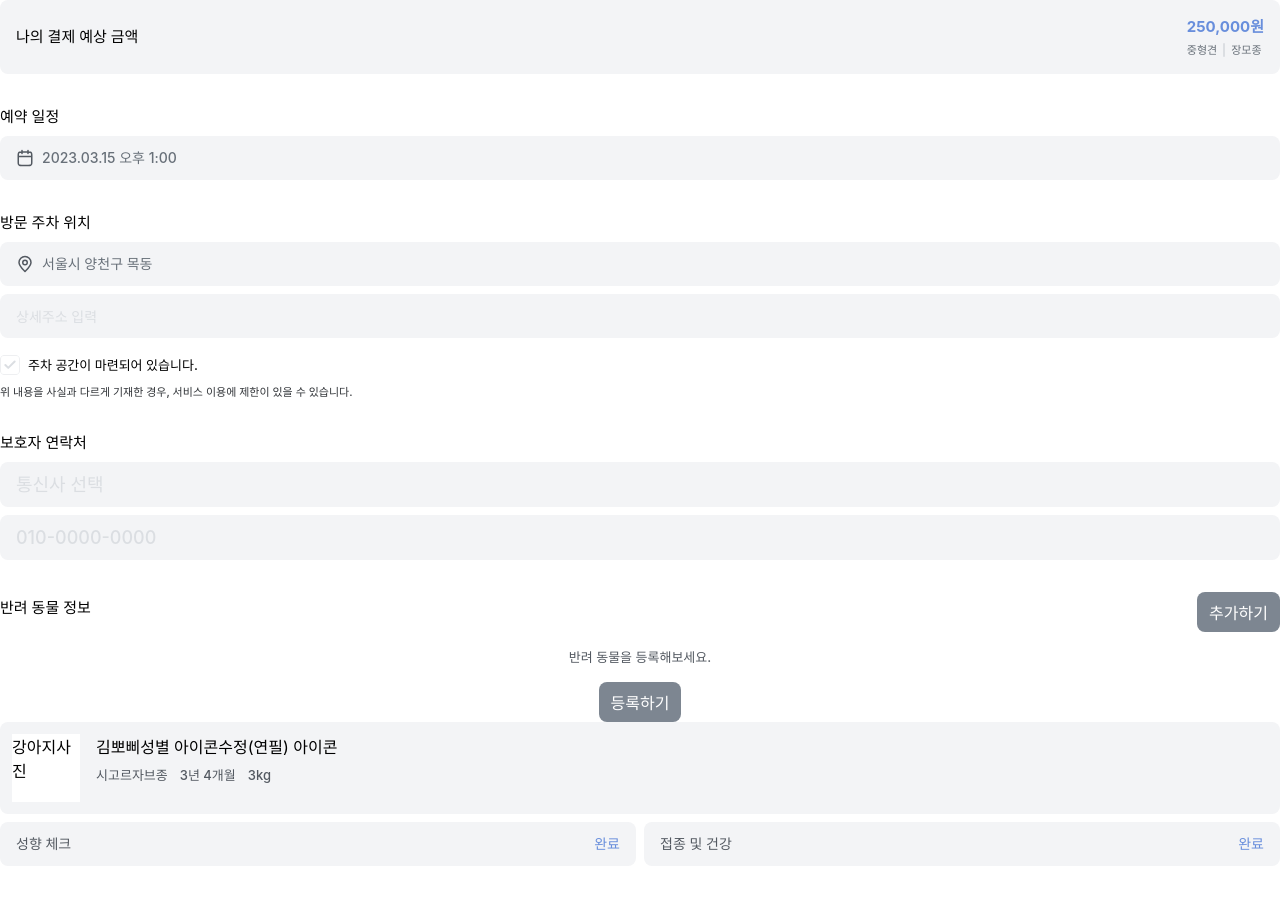
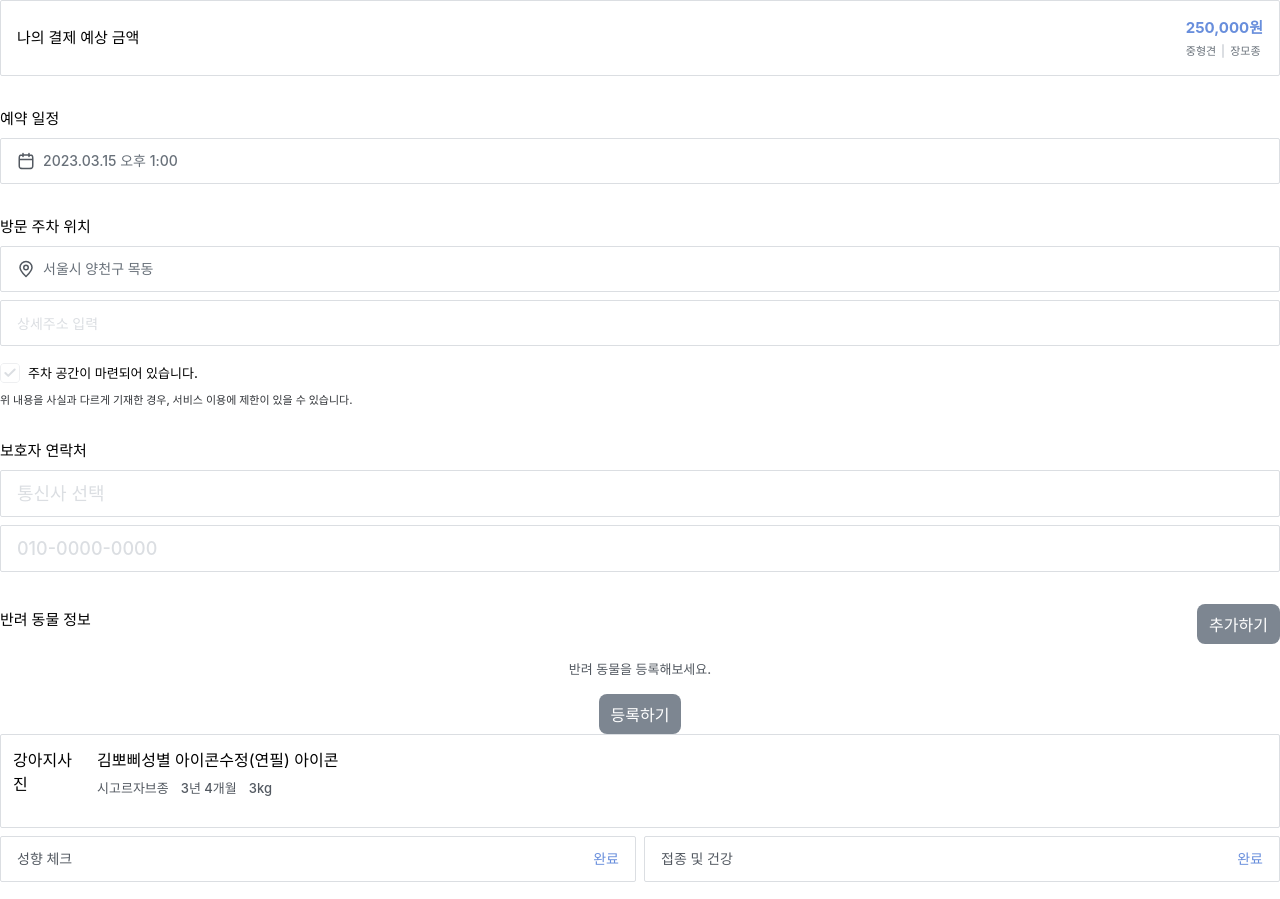
Before and after one commit to PBTP/Mongle_Monorepo, a Next.js app in the folder apps/mongle-webview/: page /reservation/1 in a window 1280 px wide. Shown: the top 899 px of the page. Built offline with nearby package versions, Linux system fonts and the light colour scheme; no server answers.

Commit message:
[refact]: ContentField 컴포넌트 디자인 수정

```diff
--- a/apps/mongle-webview/src/components/ui/common/ContentField/ContentField.module.scss
+++ b/apps/mongle-webview/src/components/ui/common/ContentField/ContentField.module.scss
@@ -1,13 +1,12 @@
 @import '@/styles/theme.scss';
 
 .ContentFieldWrapper {
-  border-radius: 8px;
-  &.Gray {
+  border-radius: 2px;
+  background-color: $white;
+
+  &.Disabled {
     background-color: $gray100;
-  }
-
-  &.White {
-    background-color: #fff;
+    pointer-events: none;
   }
 
   &.Border {
@@ -15,7 +14,7 @@
     transition: border 0.3s;
 
     &:focus-within {
-      border: 1px solid $gray1000;
+      border: 1px solid $gray500;
     }
   }
 }
--- a/apps/mongle-webview/src/components/ui/common/ContentField/ContentField.tsx
+++ b/apps/mongle-webview/src/components/ui/common/ContentField/ContentField.tsx
@@ -4,21 +4,21 @@ import styles from './ContentField.module.scss';
 
 type ContentFieldProps = {
   children: ReactNode;
-  backgroundColor: 'Gray' | 'White';
-  border?: 'Border' | 'None';
+  disabled?: boolean;
+  border?: boolean;
   className?: string;
   onClick?: () => void;
 };
 
 const ContentField = forwardRef<HTMLDivElement, ContentFieldProps>(
   (
-    { children, backgroundColor, border = 'None', className, onClick },
+    { children, disabled = false, border = false, className, onClick },
     ref: ForwardedRef<HTMLDivElement>
   ) => {
     return (
       <div
         ref={ref}
-        className={`${styles.ContentFieldWrapper} ${styles[backgroundColor]} ${styles[border]} ${className}`}
+        className={`${styles.ContentFieldWrapper} ${disabled ? styles.Disabled : ''} ${border ? styles.Border : ''} ${className}`}
         onClick={onClick}
       >
         {children}
--- a/apps/mongle-webview/src/pagesss/Reservation/Detail/DetailReservation.tsx
+++ b/apps/mongle-webview/src/pagesss/Reservation/Detail/DetailReservation.tsx
@@ -11,10 +11,7 @@ const DetailReservation = () => {
   // const location = useLocation();
   return (
     <div>
-      <ContentField
-        className={`${styles.EstimatedPriceWrapper}`}
-        backgroundColor="Gray"
-      >
+      <ContentField className={`${styles.EstimatedPriceWrapper}`} border>
         <div className={styles.EstimatedPriceTitle}>나의 결제 예상 금액</div>
         <div className={styles.EstimatedPriceContainer}>
           <div className={styles.EstimatedPrice}>250,000원</div>
@@ -27,7 +24,7 @@ const DetailReservation = () => {
       </ContentField>
       <div className={styles.ReservationWrapper}>
         <div className={styles.Title}>예약 일정</div>
-        <ContentField className={styles.DateContent} backgroundColor="Gray">
+        <ContentField className={styles.DateContent} border>
           <CalendarIcon
             className={styles.CalendarIcon}
             width={18}
@@ -38,11 +35,11 @@ const DetailReservation = () => {
       </div>
       <div className={styles.ParkingInfoWrapper}>
         <div className={styles.Title}>방문 주차 위치</div>
-        <ContentField className={styles.ParkingInfo} backgroundColor="Gray">
+        <ContentField className={styles.ParkingInfo} border>
           <MarkerIcon className={styles.MarkerIcon} width={18} height={18} />
           <div className={styles.Address}>서울시 양천구 목동</div>
         </ContentField>
-        <ContentField className={styles.DetailAddress} backgroundColor="Gray">
+        <ContentField className={styles.DetailAddress} border>
           <input placeholder="상세주소 입력" />
         </ContentField>
       </div>
@@ -60,10 +57,10 @@ const DetailReservation = () => {
       </div>
       <div className={styles.ParentInfoWrapper}>
         <div className={styles.Title}>보호자 연락처</div>
-        <ContentField className={styles.Telecom} backgroundColor="Gray">
+        <ContentField className={styles.Telecom} border>
           <input placeholder="통신사 선택" />
         </ContentField>
-        <ContentField className={styles.Phone} backgroundColor="Gray">
+        <ContentField className={styles.Phone} border>
           <input placeholder="010-0000-0000" />
         </ContentField>
       </div>
@@ -84,10 +81,7 @@ const DetailReservation = () => {
           </Button>
         </div>
         {/* 없을때 */}
-        <ContentField
-          backgroundColor="Gray"
-          className={styles.PetInfoContainer}
-        >
+        <ContentField border className={styles.PetInfoContainer}>
           <div className={styles.PetPhoto}>강아지사진</div>
           <div className={styles.PetInfoBox}>
             <div className={styles.PetNameLine}>
@@ -107,11 +101,11 @@ const DetailReservation = () => {
           </div>
         </ContentField>
         <div className={styles.HealthWrapper}>
-          <ContentField backgroundColor="Gray" className={styles.HealthInfo}>
+          <ContentField border className={styles.HealthInfo}>
             <div className={styles.Type}>성향 체크</div>
             <div className={styles.Status}>완료</div>
           </ContentField>
-          <ContentField backgroundColor="Gray" className={styles.HealthInfo}>
+          <ContentField border className={styles.HealthInfo}>
             <div className={styles.Type}>접종 및 건강</div>
             <div className={styles.Status}>완료</div>
           </ContentField>
```
Also changed, not shown: apps/mongle-webview/src/pagesss/Payment/Payment/Payment.tsx (+2 -8 lines).
